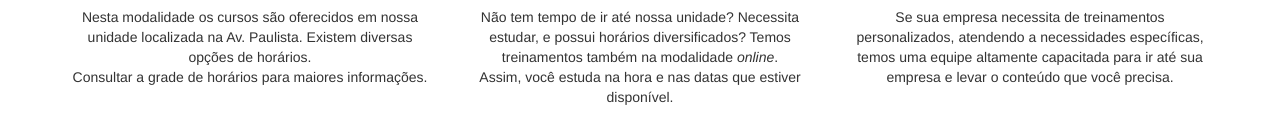
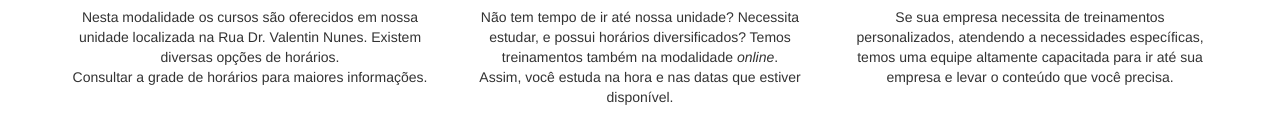
Before and after one commit to DaniloRolin/Consultoria, a plain HTML site: page index.html in a window 1280 px wide. Shown: the part 794-931 px from the top of the page. Drawn offline with Linux system fonts and the light colour scheme.

Commit message:
Update index.html

```diff
--- a/index.html
+++ b/index.html
@@ -93,7 +93,7 @@
                     <h3>Presencial</h3>
                     <img src="img/curso-presencial.jpg" class="img-circle margin-image" />
                     <p>
-                        Nesta modalidade os cursos são oferecidos em nossa unidade localizada na Av. Paulista. Existem diversas opções de horários.
+                        Nesta modalidade os cursos são oferecidos em nossa unidade localizada na Rua Dr. Valentin Nunes. Existem diversas opções de horários.
                         <br
                         /> Consultar a grade de horários para maiores informações.
                     </p>
```
